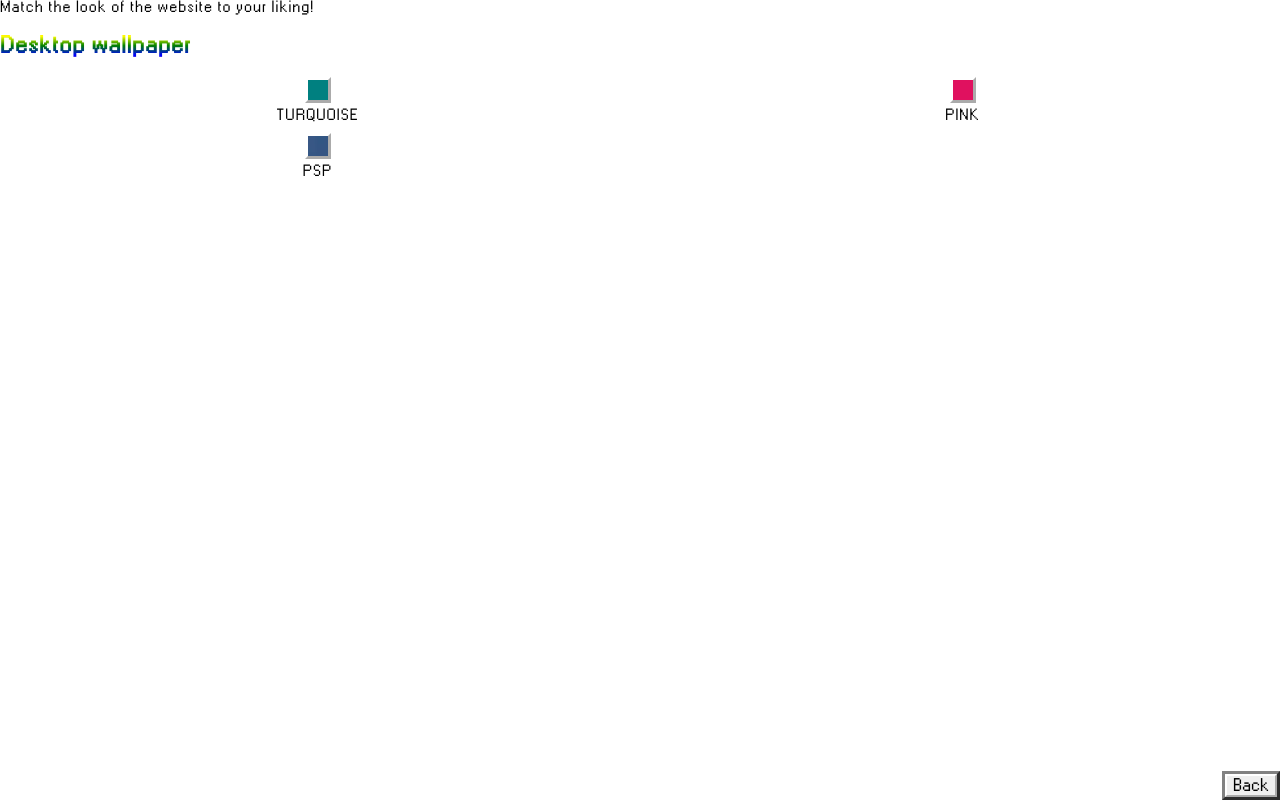
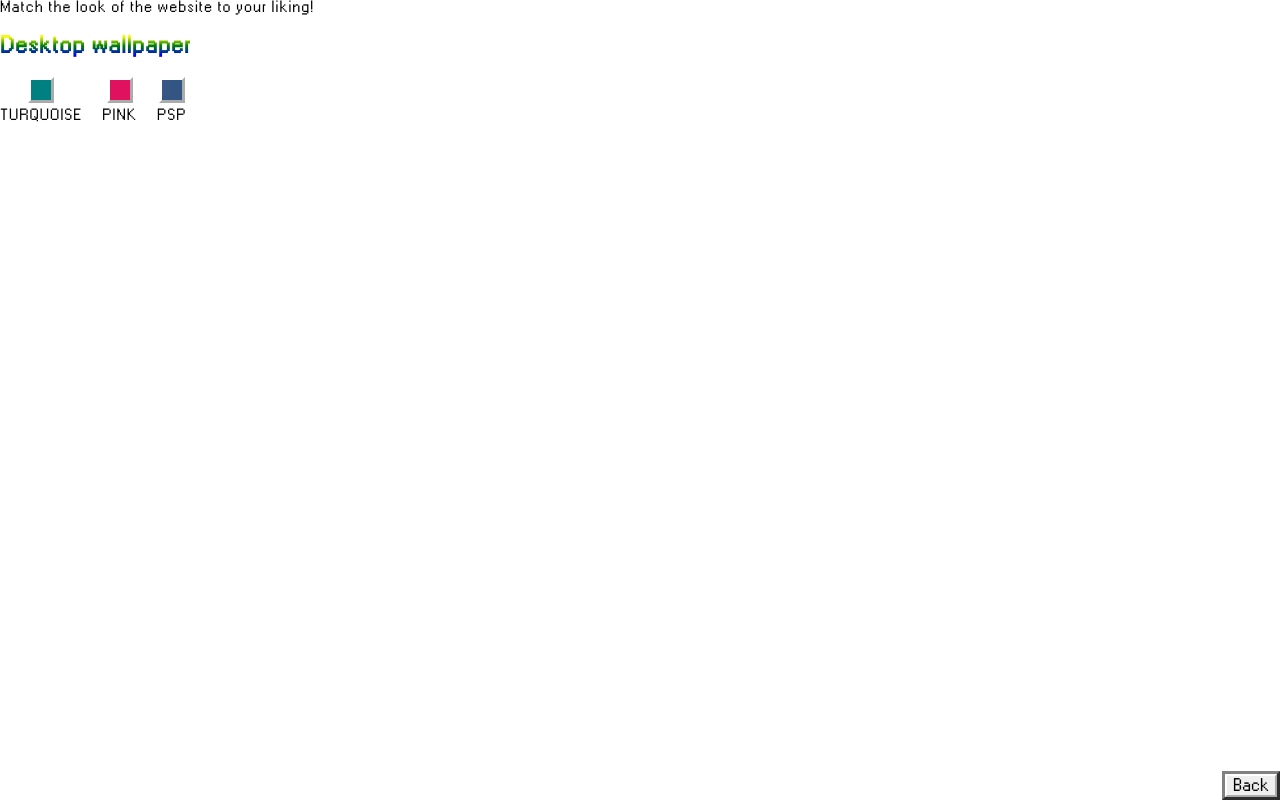
Before and after one commit to mrayan007/RayanHub, a plain HTML site: page settings.html in a window 1280 px wide. Both pictures are taken after a click on the button "Desktop wallpaper". Drawn offline with Linux system fonts and the light colour scheme.

Commit message:
Flex-wrapped wallpaper options.

```diff
--- a/style.css
+++ b/style.css
@@ -215,10 +215,10 @@ iframe {
 }
 
 #wallpaperOptions {
-    display: grid;
-    grid-template-columns: repeat(2, 1fr); /* 3 columns, equal width */
-    gap: 10px; /* optional spacing between items */
-    /* float: left ; */
+    display: flex;
+    flex-wrap: wrap;
+    flex-direction: row;
+    gap: 20px;
 }
 
 .wallpaperOption {
```
